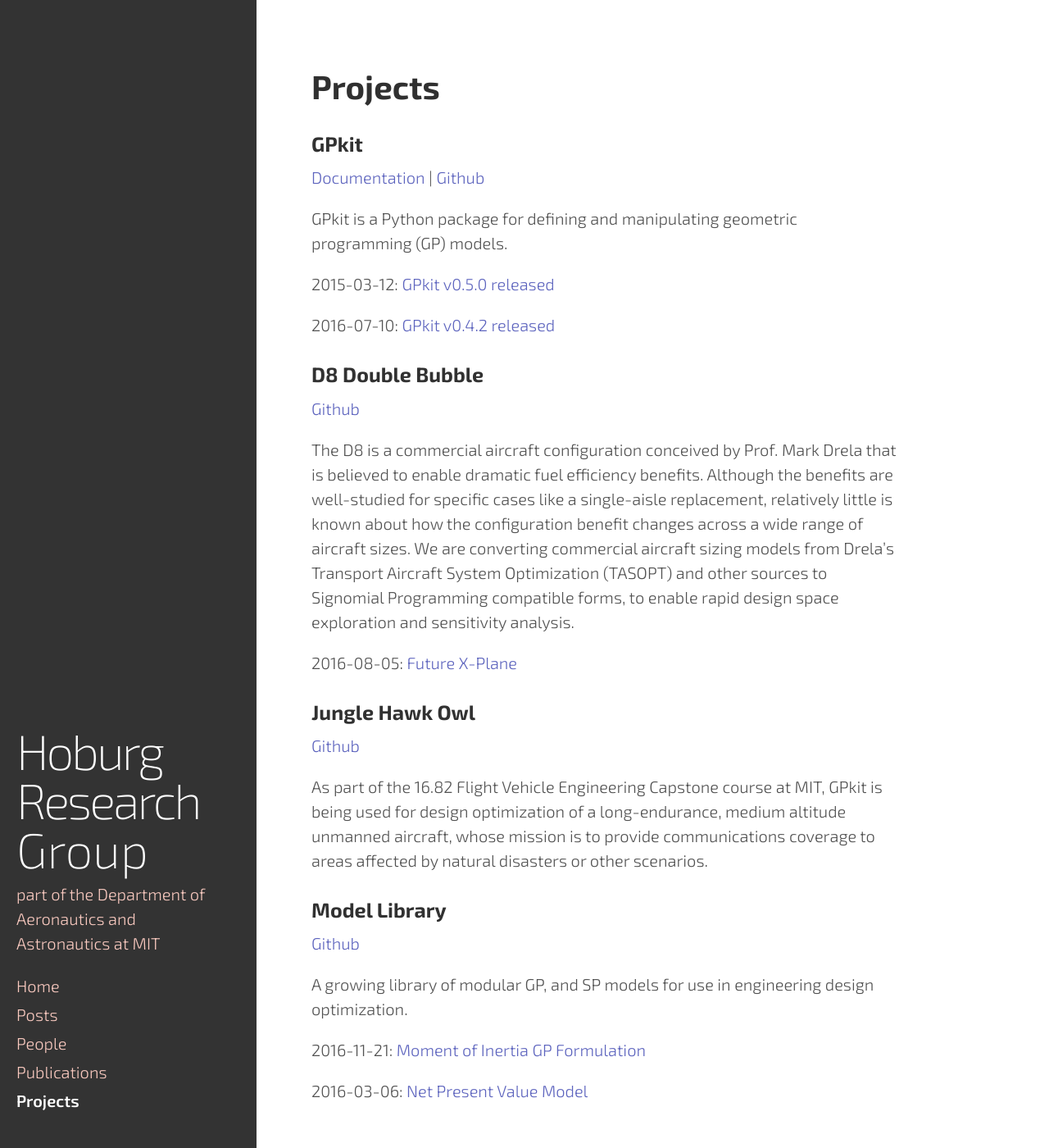
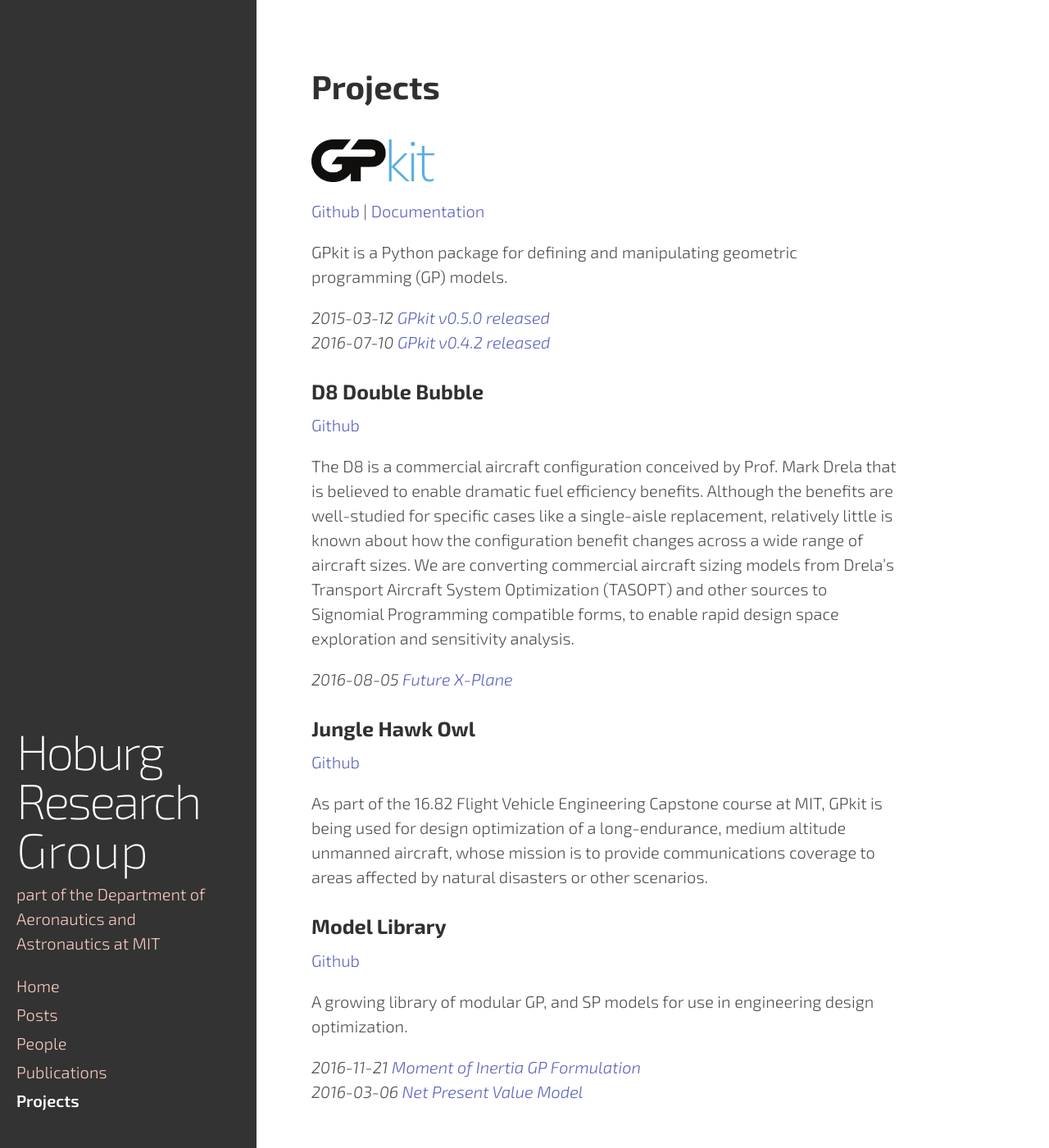
Before and after one commit to convexengineering/convexengineering.github.io, a Jekyll site: the page built from projects.md, in a window 1280 px wide and 1400 px high. Shown: the whole window at 82% size. Built offline with Jekyll 4.4.1, drawn with Linux system fonts in a browser that asks for light colours.

Commit message:
reformat projects, add gpkit photo

```diff
--- a/projects.md
+++ b/projects.md
@@ -3,21 +3,16 @@
 title: Projects
 ---
 
-### GPkit
-[Documentation](https://gpkit.rtfd.org) | [Github](https://www.github.com/hoburg/gpkit)
+<br>
+<img src="public/images/projects/gplogo.png" width="150px" alt="GPkit">
+[Github](https://www.github.com/hoburg/gpkit) |
+[Documentation](https://gpkit.rtfd.org)
 
 GPkit is a Python package for defining and manipulating geometric programming (GP) models.
 
-<div class="news">
-<p>
-  2015-03-12:
-  <a href="posts/2016/gpkit-050">GPkit v0.5.0 released</a>
-</p>
-<p>
-  2016-07-10:
-  <a href="posts/2016/GPkit-Release">GPkit v0.4.2 released</a>
-</p>
-</div>
+_2015-03-12 [GPkit v0.5.0 released](posts/2016/gpkit-050)_
+<br>
+_2016-07-10 [GPkit v0.4.2 released](posts/2016/GPkit-Release)_
 
 ### D8 Double Bubble
 [Github](https://github.com/hoburg/d8)
@@ -26,12 +21,7 @@
 Although the benefits are well-studied for specific cases like a single-aisle replacement, relatively little is known about how the configuration benefit changes across a wide range of aircraft sizes.
 We are converting commercial aircraft sizing models from Drela's Transport Aircraft System Optimization (TASOPT) and other sources to Signomial Programming compatible forms, to enable rapid design space exploration and sensitivity analysis.
 
-<div class="news">
-<p>
-  2016-08-05:
-  <a href="posts/2016/nasa-d8-green-aviation">Future X-Plane</a>
-</p>
-</div>
+_2016-08-05 [Future X-Plane](posts/2016/nasa-d8-green-aviation)_
 
 ### Jungle Hawk Owl
 [Github](https://www.github.com/hoburg/jho)
@@ -43,13 +33,6 @@
 
 A growing library of modular GP, and SP models for use in engineering design optimization.
 
-<div class="news">
-<p>
-  2016-11-21:
-  <a href="posts/2016/Beam-Bending">Moment of Inertia GP Formulation</a>
-</p>
-<p>
-  2016-03-06:
-  <a href="posts/2016/NPV">Net Present Value Model</a>
-</p>
-</div>
+_2016-11-21 [Moment of Inertia GP Formulation](posts/2016/Beam-Bending)_
+<br>
+_2016-03-06 [Net Present Value Model](posts/2016/NPV)_
```
Also changed, not shown: public/images/projects/gplogo.png (added).
